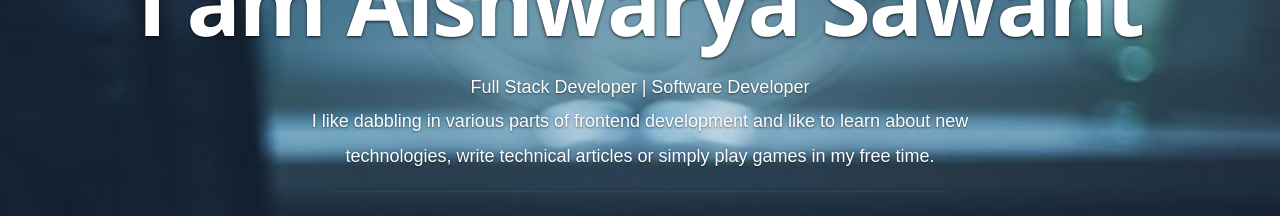
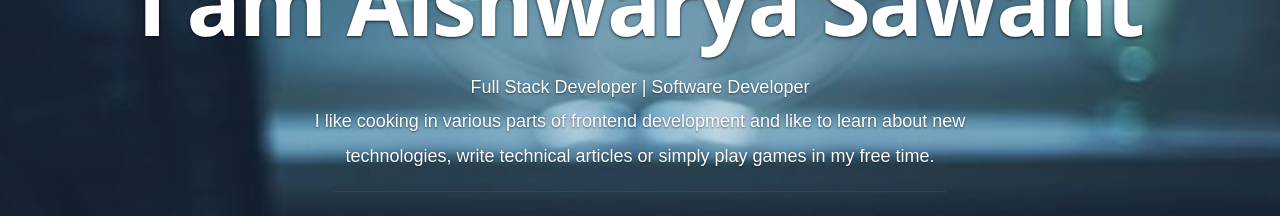
Before and after one commit to AishwaryaSawant/Portfolio, a React (Create React App) app: page / in a window 1280 px wide. Shown: the part 273-489 px from the top of the page. Built offline with nearby package versions, Linux system fonts and the light colour scheme.

Commit message:
changes to resumeData

```diff
--- a/src/resumeData.js
+++ b/src/resumeData.js
@@ -8,7 +8,7 @@ let resumeData = {
     "emailid": "sawant.ai@northeastern.edu",
     "gemail": "aishwaryasawant697@gmail.com",
     "address": "Boston, MA",
-    "roleDescription": "I like dabbling in various parts of frontend development and like to learn about new technologies, write technical articles or simply play games in my free time.",
+    "roleDescription": "I like cooking in various parts of frontend development and like to learn about new technologies, write technical articles or simply play games in my free time.",
     "socialLinks":[
         {
           "name":"linkedin",
```
